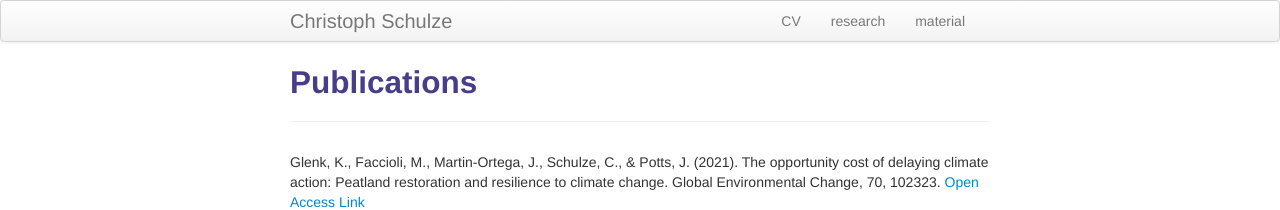
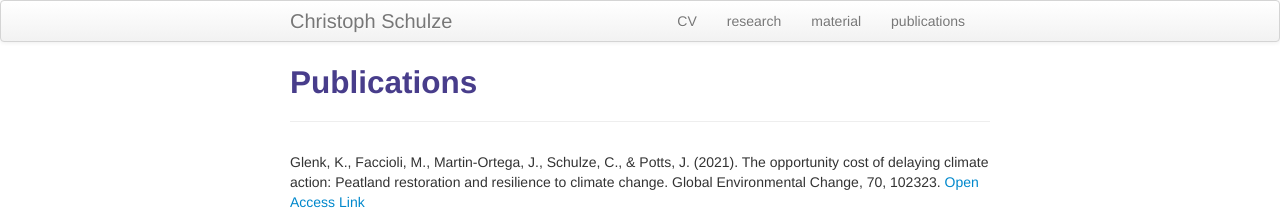
Before and after one commit to crokology/crokology.github.io, a Jekyll site: the page built from pages/publications.md, in a window 1280 px wide. Shown: the top 210 px of the page. Built offline with Jekyll 4.4.1, drawn with Linux system fonts in a browser that asks for light colours.

Commit message:
Update default.html

```diff
--- a/_includes/themes/twitter/default.html
+++ b/_includes/themes/twitter/default.html
@@ -38,6 +38,7 @@
               <li><a href="{{ BASE_PATH }}/assets/CV.pdf">CV</a></li>
               <li><a href="{{ BASE_PATH }}/pages/research.html">research</a></li>
               <li><a href="{{ BASE_PATH }}/pages/coding.html">material</a></li>
+              <li><a href="{{ BASE_PATH }}/pages/publications.html">publications</a></li>
           </ul>
         </div>
       </div>
```
